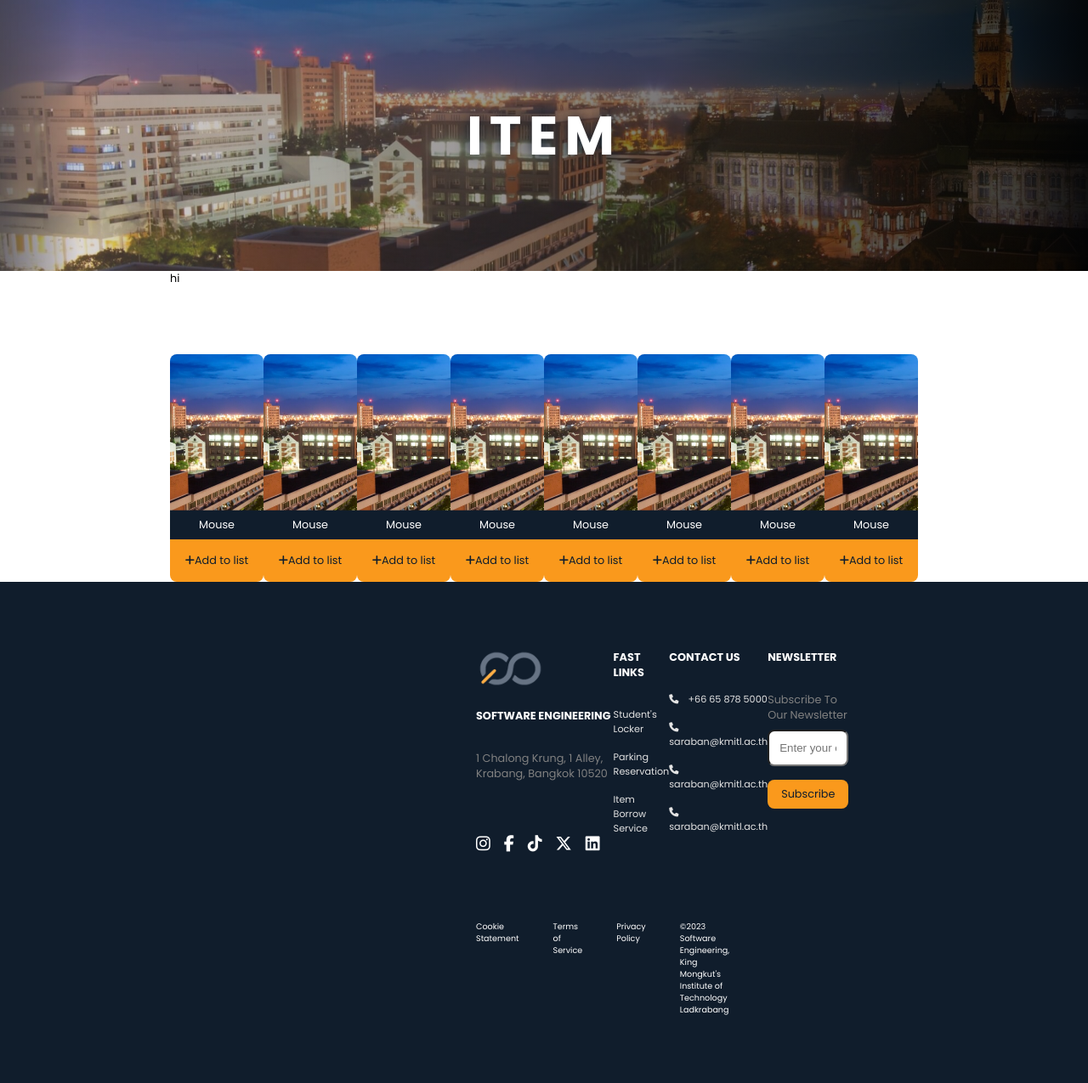
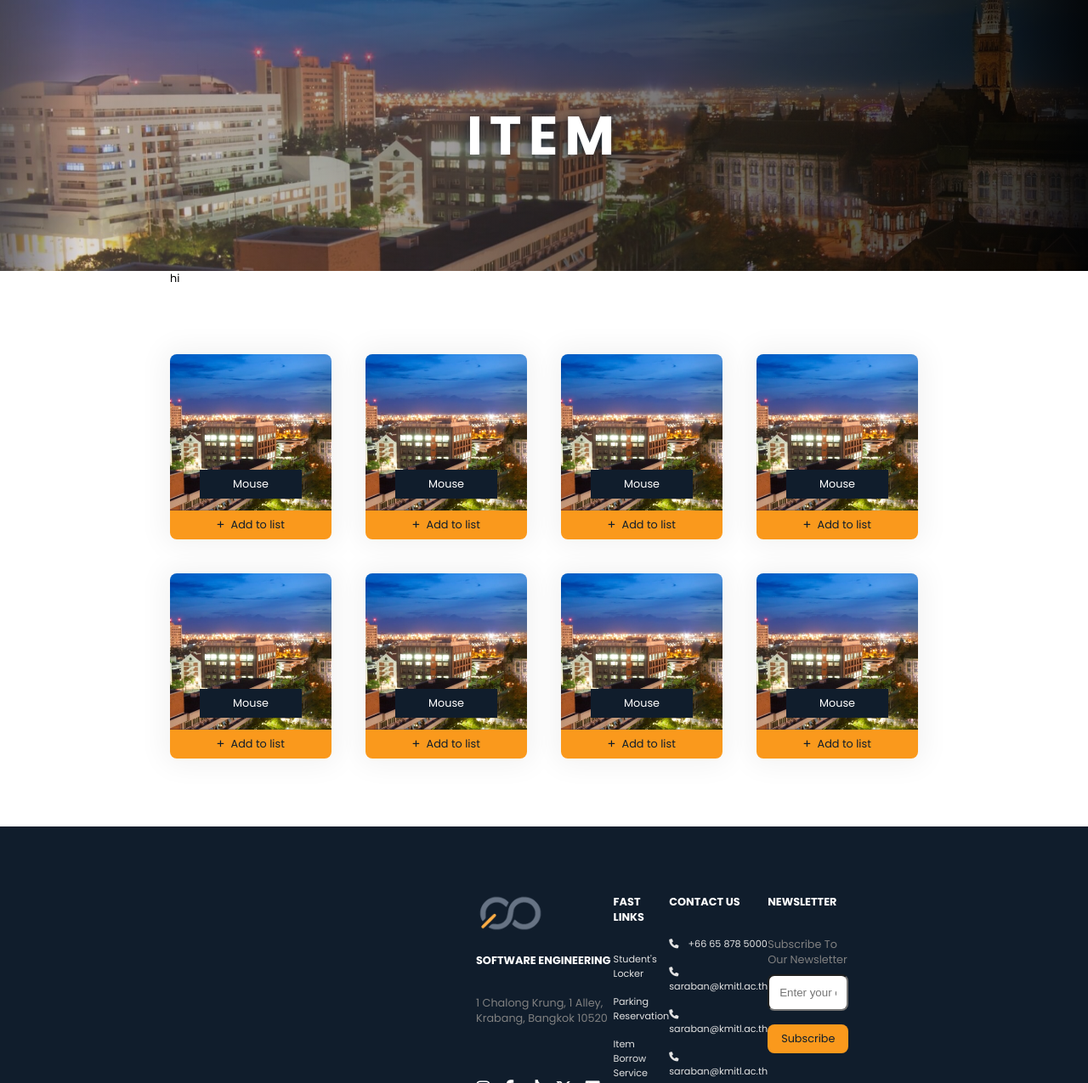
Before and after one commit to wwwnsai/Software-Engineering-Hub, a FastAPI app: page /item in a window 1280 px wide. Shown: the part 81-1356 px from the top of the page at 85% size. Before the commit the page ends 1276 px from the top, so only its background shows below. Run offline with FastAPI, Linux system fonts and the light colour scheme; some libraries are stand-ins or nearby versions.

Commit message:
Yed Doo Master 11

```diff
--- a/main/templates/Item/style.css
+++ b/main/templates/Item/style.css
@@ -37,19 +37,21 @@
 }
 
 .item__container {
-    display: flex;
-    justify-content: space-between;
-    margin-top: 10rem;
+    display: grid;
+    grid-template-columns: repeat(4, 1fr);
+    gap: 5rem;
+    padding-top: 10rem;
+    padding-bottom: 10rem;
 }
 
 .item__card {
     border-radius: 1rem;
     overflow: hidden;
+    box-shadow: 0 0 4rem 1rem rgb(0, 0, 0, 0.05);
+    position: relative;
 }
 
 .item__card--upper {
-    width: 25rem;
-    overflow: hidden;
     display: flex;
     align-items: center;
     justify-content: center;
@@ -58,15 +60,19 @@
 .item__card-img {
     background-size: cover;
     height: 23rem;
-    box-shadow: 1rem 1rem 1rem #000;
 }
 
 .item__card--lower {
+    position: absolute;
+    top: 70%;
+    left: 50%;
+    transform: translate(-50%, -50%);
+    width: 15rem;
     display: flex;
     flex-direction: column;
     justify-content: center;
     align-items: center;
-    padding: 1rem 1rem;
+    padding: 1rem 2rem;
     background-color: var(--royal-blue-primary);
     color: var(--color-white);
 }
@@ -75,11 +81,23 @@
     display: flex;
     justify-content: center;
     align-items: center;
-    padding: 2rem 2rem;
+    padding: 1rem;
     background-color: var(--orange-primary);
     color: var(--royal-blue-primary);
+    cursor: pointer;
+    transition: 0.2s;
 }
 
-.item__footer {
-    height: 30rem;
+.item__card-btn > .icon {
+    font-size: 1.2rem;
+    margin-right: 1rem;
+    transition: 0.2s;
 }
+
+.item__card-btn:hover {
+    transform: scale(1.05);
+}
+
+.item__card-btn:hover > .icon {
+    transform: rotate(90deg);
+}
--- a/main/templates/Universal/css/general.css
+++ b/main/templates/Universal/css/general.css
@@ -32,8 +32,8 @@ body {
     position: relative;
     font-size: 1.6rem;
     text-decoration: none;
-    color: #101d2c;
-    background-color: #fa991c;
+    color: var(--royal-blue-primary);
+    background-color: var(--orange-primary);
     border-radius: 1rem;
     padding: 1rem 2rem;
 
```
Also changed, not shown: main/templates/LoginPage/login.html (+5 -2 lines), main/templates/LoginPage/main.js (+11 -4 lines), main/templates/LoginPage/register.html (+16 -2 lines), 1 other file.
